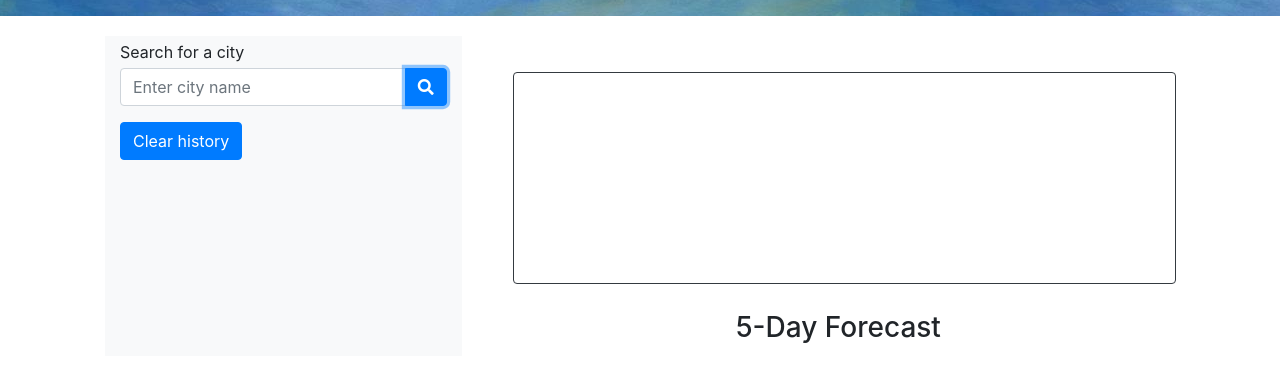
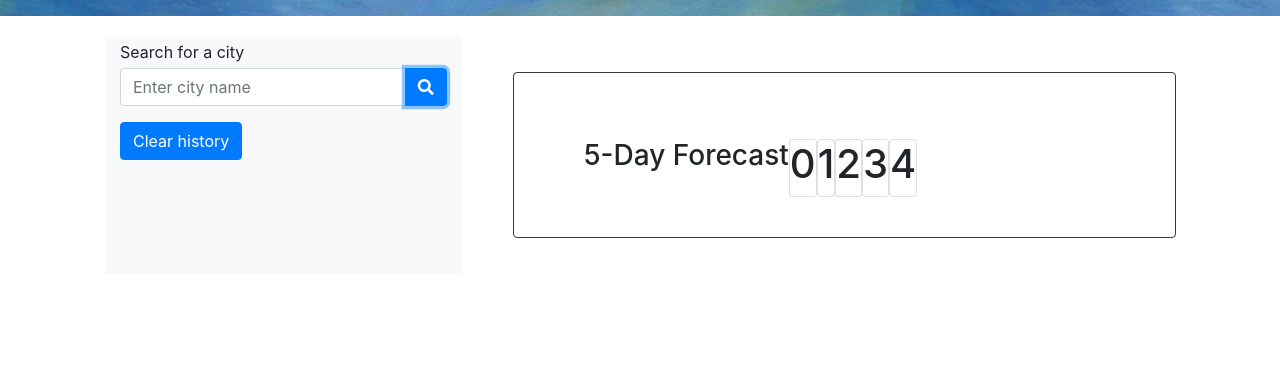
Before and after one commit to sawi4644/city-weather-dashboard, a plain HTML site: page index.html in a window 1280 px wide. Both pictures are taken after a click on the button 425 px from the left and 187 px from the top of the page. Shown: the part 100-482 px from the top of the page. Drawn offline with nearby package versions, Linux system fonts and the light colour scheme; no server answers.

Commit message:
updating javascript local storage

```diff
--- a/assets/script.js
+++ b/assets/script.js
@@ -1,13 +1,15 @@
 // Get an API Key from OpenWeatherMap API
-var apiKey ="1ea2723652fb48157c3662902e2f935d"
+var apiKey = '0b569f610d7ec3bee422760c10d3c145'
+
+// var queryUrl_Cord= 'https://api.openweathermap.org/data/2.5/weather?units=imperial&appid=1ea2723652fb48157c3662902e2f935d'
 
 
-function citySearch(cityName){
-    var queryURL = 'api.openweathermap.org/data/2.5/weather?q=' + cityName + '&appid'  + apiKey + '&units=imperial'
+function citySearch(cityName) {
+  var queryURL = 'https://api.openweathermap.org/data/2.5/weather?q=' + cityName + '&appid' + apiKey
   $.ajax({
     url: queryURL,
     method: 'GET',
-      }).then(function(weatherData){
+  }).then(function (weatherData) {
     console.log(weatherData)
     // $('.city').text("City: " + weatherData.name)
     // $('.wind').text("wind speed: " + weatherData.wind.speed)
@@ -16,9 +18,31 @@ function citySearch(cityName){
   })
 }
 
- $('#search-button').click(function(){
+$('#search-button').click(function () {
   citySearch($('#city-input').val())
+  // Search city when search button is clicked
+
+  // local storage & history
+  var cityAr= localStorage.getItem('history')
+  if(cityAr === null){
+    cityAr=[]
+  }
+  cityAr.push($('#city-input').val())
+  localStorage.setItem('history', cityAr)
+
+
+//   function search(event) {
+//     event.preventDefault();
+//     cityInput = $('#search-input').val().trim();
+//     if (cityInput !== '') {
+//       searchCity = cityInput;
+//       getWeather(searchCity);
+    // }
+//   }
 })
+
+//match array with buttons on html
+// get item from local storage and loop through
 
 
 
@@ -36,11 +60,22 @@ function citySearch(cityName){
 
 // WHEN I view future weather conditions for that city
 // THEN I am presented with a 5-day forecast that displays the date, an icon representation of weather conditions, the temperature, and the humidity
+function buildCards(){
+  for (i=0; i<5; i++){
+    var card= $('<div>').addClass('card')
+    var header= $('<h1>')
+    header.text(i)
+    card.append(header)
+    $('#5day').append(card)
+  }
+}
+buildCards()
 
 
 // WHEN I click on a city in the search history
 // THEN I am again presented with current and future conditions for that city-- go through local storage and make button for each previously searched city- button on click function- grab value from the button
 
 
+
 // WHEN I open the weather dashboard
 // THEN I am presented with the last searched city forecast-- as part of broswer loading- grab last city from local storage and display on screen.
--- a/index.html
+++ b/index.html
@@ -39,7 +39,8 @@
                                 <span id="city-name" class="city-name align-middle"></span>
                                 <img id="current-pic" src="placeholder" alt="">
                             </div>
-                        </div>
+                <!--Update styling with Jquery-->
+                        <!-- </div>
                         <div class="row">
                             <div class="col-12">
                                 <p id="temperature"></p>
@@ -61,18 +62,12 @@
                             </div>
                         </div>
                     </div>
-                </div>
-                <div class="row centered">
-                    <div class="col-12">
+                </div> -->
+                <div class="container">
+                    <div class="row" id="5day">
                         <h3>5-Day Forecast</h3>
+
                     </div>
-                </div>
-                <div class="row">
-                    <div class="col forecast bg-primary text-white ml-3 mb-3 rounded"></div>
-                    <div class="col forecast bg-primary text-white ml-3 mb-3 rounded"></div>
-                    <div class="col forecast bg-primary text-white ml-3 mb-3 rounded"></div>
-                    <div class="col forecast bg-primary text-white ml-3 mb-3 rounded"></div>
-                    <div class="col forecast bg-primary text-white ml-3 mb-3 rounded"></div>
                 </div>
             </div>
         </div>
```
Lines whose indentation alone changed are shown as unchanged.
